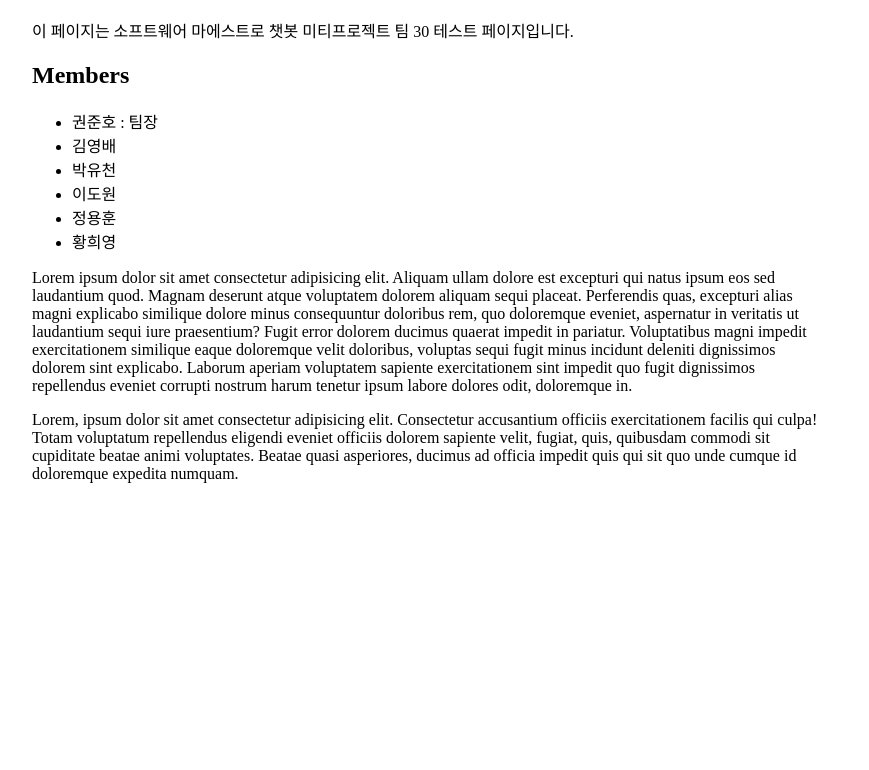
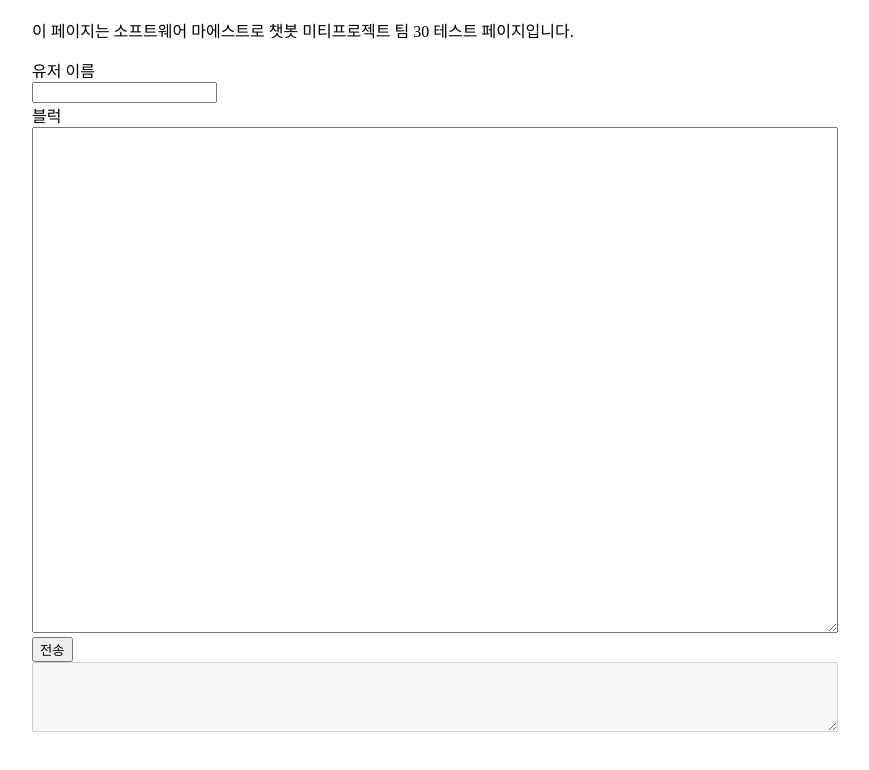
Before and after one commit to soma-chatbot/soma-chatbot-git, a website: page public/index.html in a window 1280 px wide. Shown: the part 88-858 px from the top of the page, without its empty margins (208-1077 px from the left). Before the commit the page ends 800 px from the top, so only its background shows below. Drawn offline with Linux system fonts and the light colour scheme.

Commit message:
Change test page to web

```diff
--- a/public/index.html
+++ b/public/index.html
@@ -11,6 +11,20 @@
             max-width: 800px;
             margin: 3rem auto 3rem auto;
         }
+
+        input {
+            display: block;
+        }
+
+        #blocks {
+            width: 100%;
+            height: 500px;
+        }
+
+        #log {
+            width: 100%;
+            height: 64px;
+        }
     </style>
 </head>
 
@@ -20,38 +34,37 @@
         <p>
             이 페이지는 소프트웨어 마에스트로 챗봇 미티프로젝트 팀 30 테스트 페이지입니다.
         </p>
-        <h2>
-            Members
-        </h2>
-        <p>
-        <ul>
-            <li> 권준호 : 팀장</li>
-            <li> 김영배</li>
-            <li> 박유천</li>
-            <li> 이도원</li>
-            <li> 정용훈</li>
-            <li> 황희영</li>
-        </ul>
-        </p>
-        <p>
-            Lorem ipsum dolor sit amet consectetur adipisicing elit. Aliquam ullam dolore est excepturi qui natus ipsum
-            eos sed laudantium quod. Magnam deserunt atque voluptatem dolorem aliquam sequi placeat. Perferendis quas,
-            excepturi alias magni explicabo similique dolore minus consequuntur doloribus rem, quo doloremque eveniet,
-            aspernatur in veritatis ut laudantium sequi iure praesentium? Fugit error dolorem ducimus quaerat impedit in
-            pariatur. Voluptatibus magni impedit exercitationem similique eaque doloremque velit doloribus, voluptas
-            sequi fugit minus incidunt deleniti dignissimos dolorem sint explicabo. Laborum aperiam voluptatem sapiente
-            exercitationem sint impedit quo fugit dignissimos repellendus eveniet corrupti nostrum harum tenetur ipsum
-            labore dolores odit, doloremque in.
-        </p>
-
-        <p>
-            Lorem, ipsum dolor sit amet consectetur adipisicing elit. Consectetur accusantium officiis exercitationem
-            facilis qui culpa! Totam voluptatum repellendus eligendi eveniet officiis dolorem sapiente velit, fugiat,
-            quis, quibusdam commodi sit cupiditate beatae animi voluptates. Beatae quasi asperiores, ducimus ad officia
-            impedit quis qui sit quo unde cumque id doloremque expedita numquam.
-        </p>
+        <div>
+            <label for="username">유저 이름</label>
+            <input type="text" id="username">
+        </div>
+        <div>
+            <label for="blocks">블럭</label>
+            <textarea type="text" id="blocks"></textarea>
+        </div>
+        <div>
+            <button onclick="submitMsg(event)">전송</button>
+        </div>
+        <div>
+            <textarea id="log" disabled> </textarea>
+        </div>
     </div>
 
+    <script>
+        async function submitMsg(e) {
+            log.innerHTML = ''
+            const res = await fetch('./test', {
+                method: 'POST',
+                headers: {
+                    'Accept': 'application/json',
+                    'Content-Type': 'application/json'
+                },
+                body: JSON.stringify({ username: username.value, blocks: blocks.value })
+            });
+            const content = await res.text();
+            log.innerText = content;
+        }
+    </script>
 </body>
 
 </html>
```
Also changed, not shown: main.js (+35 -8 lines), test.js (deleted, +0 -20 lines).
